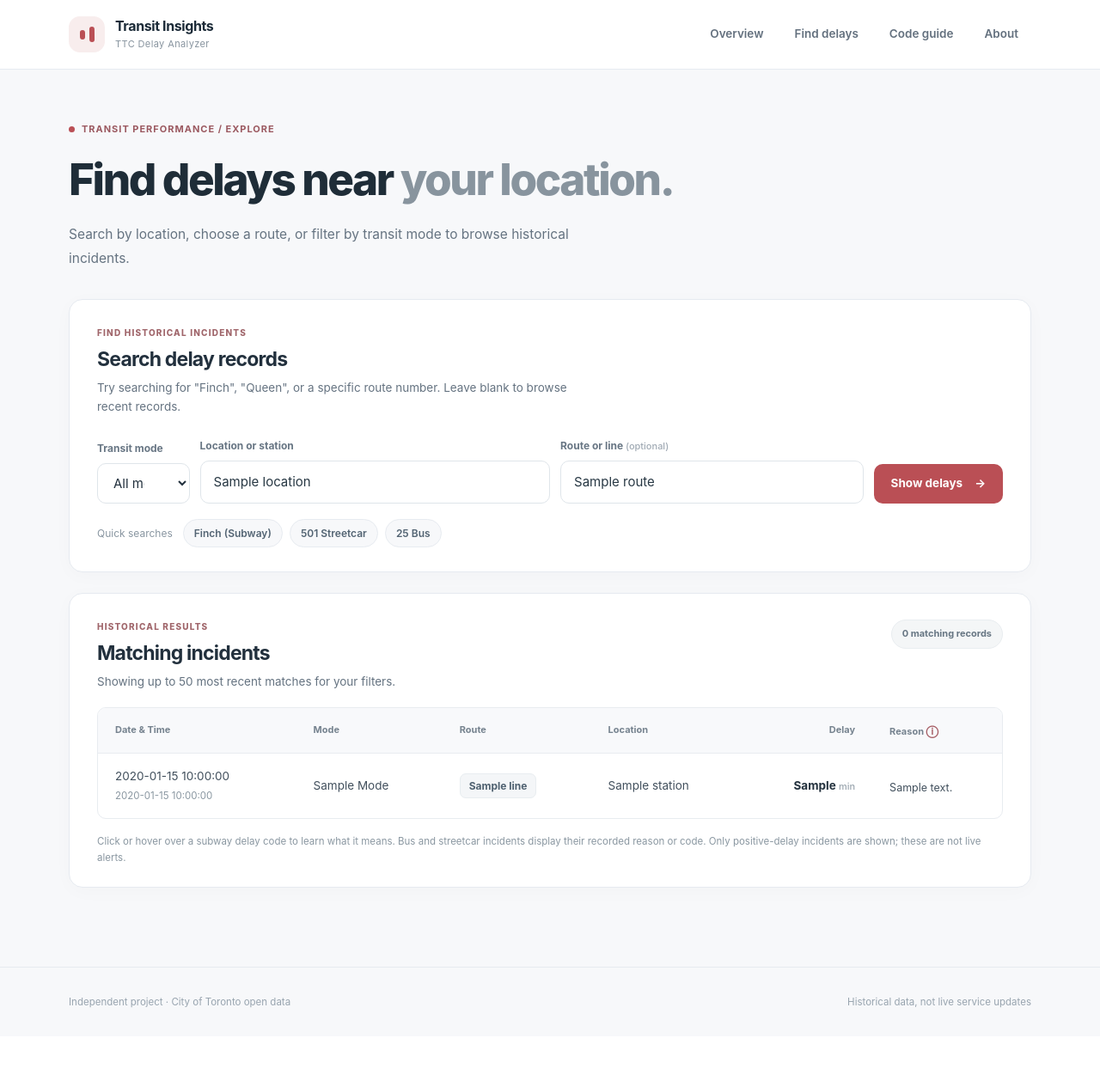
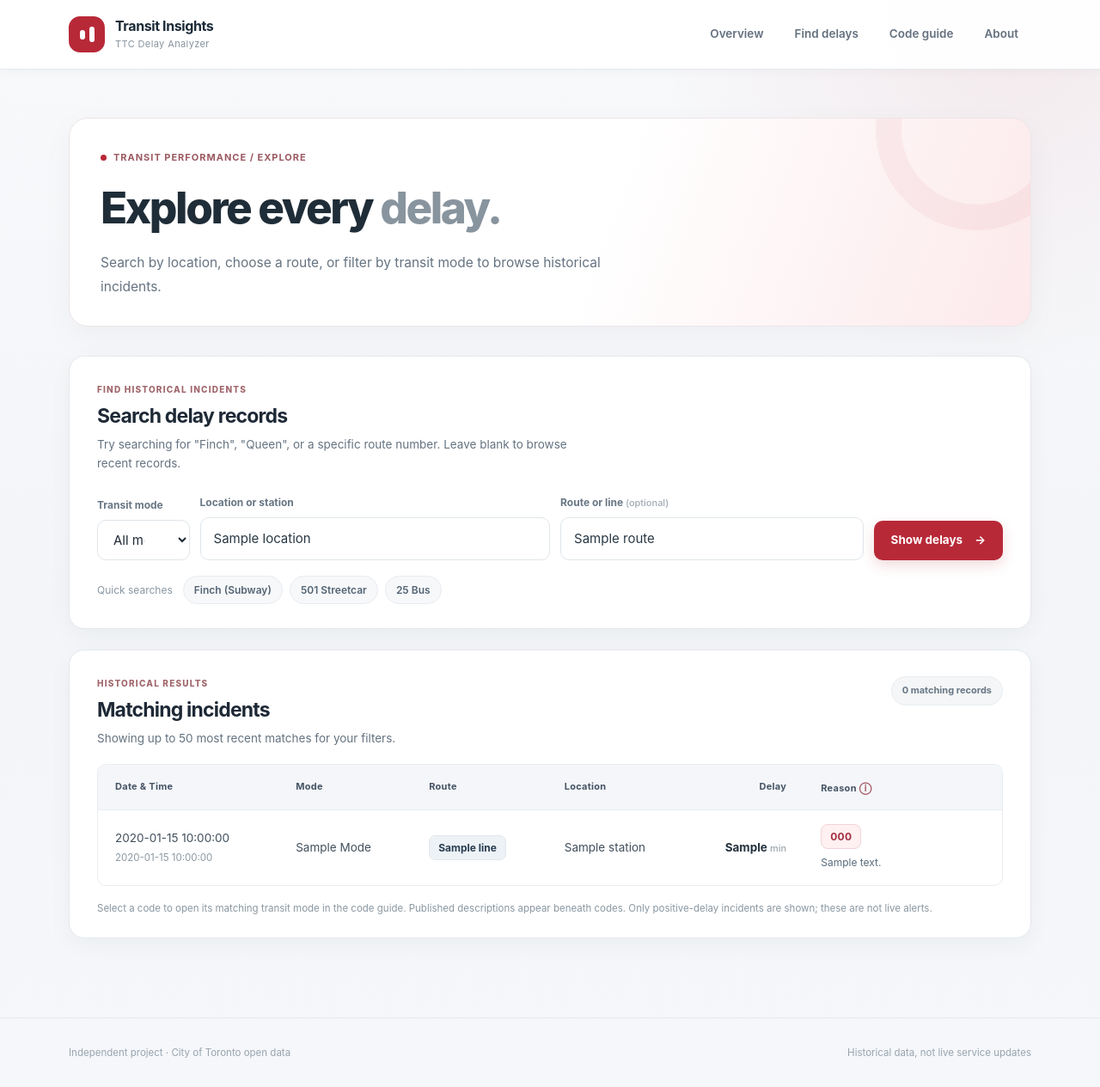
Before and after one commit to 02xcc/TTC-Delay-Analyzer, a Flask app: template templates/search.html in a window 1280 px wide. Shown: the whole page at 86% size. Before the commit the page ends 1173 px from the top, so only its background shows below. Run offline with Flask 3, Linux system fonts and the light colour scheme; the template is opened without the code that fills it: most values are stand-ins (such as "Sample title", 1, 10 or a date in 2020).

Commit message:
Redesign TTC dashboard and improve delay code display

```diff
--- a/app.py
+++ b/app.py
@@ -1,5 +1,6 @@
 """TTC Delay Analyzer: historical impact summaries, station search, code glossary."""
 import os
+import unicodedata
 from datetime import datetime
 
 from flask import Flask, render_template, request
@@ -34,6 +35,20 @@ LINE_LABELS = {
     "SRT": "Line 3 · Scarborough RT (historical)",
     "SHP": "Line 4 · Sheppard",
 }
+def clean_display(value):
+    """ASCII-friendly display; preserve stored TTC text unchanged."""
+    if value is None:
+        return ""
+    text_value = str(value)
+    replacements = {"â€™": "'", "â€“": "-", "â€”": "-", "Â": "", "�": ""}
+    for original, replacement in replacements.items():
+        text_value = text_value.replace(original, replacement)
+    text_value = unicodedata.normalize("NFKD", text_value)
+    return " ".join("".join(ch for ch in text_value if not unicodedata.combining(ch)).split())
+
+
+app.jinja_env.filters["clean_display"] = clean_display
+
 RESULT_LIMIT = 50
 MIN_LINE_INCIDENTS = 20  # Avoid one-off line values dominating the overview.
 
@@ -157,19 +172,33 @@ def search():
 def codes():
     q = request.args.get("q", "").strip()
     if len(q) > 70:
-        return render_template("codes.html", q=q, rows=[], error="Search is too long."), 400
+        return render_template("codes.html", q=q, mode="all", rows=[], error="Search is too long."), 400
+    mode = request.args.get("mode", "all").strip().lower()
+    if mode not in ("all", "subway", "bus", "streetcar"):
+        return render_template("codes.html", q=q, mode="all", rows=[], error="Invalid transit mode."), 400
     try:
         with engine.connect() as conn:
+            # Mode-aware descriptions so matching codes do not borrow other modes' meanings.
+            # Include the existing subway dictionary as a fallback for legacy records.
             rows = conn.execute(text("""
-                SELECT code, description FROM delay_codes
-                WHERE (:pattern = '%%' OR LOWER(code) LIKE LOWER(:pattern)
-                       OR LOWER(description) LIKE LOWER(:pattern))
-                ORDER BY code LIMIT 300
-            """), {"pattern": f"%{q}%"}).mappings().all()
-        return render_template("codes.html", q=q, rows=rows, error=None)
+                WITH glossary AS (
+                    SELECT mode, code, description FROM mode_delay_codes
+                    UNION ALL
+                    SELECT 'subway' AS mode, d.code, d.description FROM delay_codes d
+                    WHERE NOT EXISTS (
+                        SELECT 1 FROM mode_delay_codes m
+                        WHERE m.mode = 'subway' AND m.code = d.code
+                    )
+                )
+                SELECT mode, code, description FROM glossary
+                WHERE (:mode = 'all' OR mode = :mode)
+                  AND (:q = '' OR code ILIKE :pattern OR description ILIKE :pattern)
+                ORDER BY mode, code LIMIT 300
+            """), {"mode": mode, "q": q, "pattern": f"%{q}%"}).mappings().all()
+        return render_template("codes.html", q=q, mode=mode, rows=rows, error=None)
     except SQLAlchemyError:
         app.logger.exception("Unable to load TTC code descriptions")
-        return render_template("codes.html", q=q, rows=[],
+        return render_template("codes.html", q=q, mode=mode, rows=[],
                                error="Code descriptions are unavailable right now."), 503
 
 
--- a/static/style.css
+++ b/static/style.css
@@ -193,3 +193,35 @@ h2 { font-size: 23px; font-weight: 740; line-height: 1.3; letter-spacing: -.035e
     .search-quick { gap: 7px; }
 }
 select { font: inherit; }
+
+/* Polished editorial dashboard layer */
+:root { --accent:#b82938; --accent-dark:#8f1e2c; --accent-wash:#fff0f1; --bg:#f4f6f9; --ink:#1e2936; --line:#e5e8ed; --radius:18px; }
+body { background: radial-gradient(circle at 92% 2%, rgba(184,41,56,.07),transparent 24%),linear-gradient(180deg,#f8f9fb 0%,#f3f5f8 55%,#f5f7fa 100%); }
+.site-header { box-shadow:0 2px 14px rgba(23,35,49,.035); }
+.brand-symbol { background:#b82938; }
+.brand-symbol span { background:#fff; }
+.page-intro-enhanced { padding:32px 36px; background:linear-gradient(110deg,#fff 0%,#fff 55%,#fce9eb 100%); border:1px solid #eee5e7; border-radius:22px; box-shadow:0 10px 36px rgba(20,36,50,.04); position:relative; overflow:hidden; }
+.page-intro-enhanced:after { content:""; width:175px; height:175px; border:30px solid rgba(184,41,56,.055); border-radius:50%; position:absolute; top:-105px; right:-55px; pointer-events:none; }
+.content-panel,.metric-card,.soft-card { box-shadow:0 8px 28px rgba(28,42,56,.045); }
+.metric-card { border-top:3px solid rgba(184,41,56,.65); transition:transform .18s ease,box-shadow .18s ease; }
+.metric-card:hover { transform:translateY(-3px); box-shadow:0 14px 28px rgba(28,42,56,.085); }
+.metric-value { letter-spacing:-.055em; }
+.button-primary { box-shadow:0 6px 15px rgba(184,41,56,.17); }
+.data-table tbody tr:nth-child(even) { background:#fcfdff; }
+.data-table tbody tr:hover { background:#fff6f7; }
+.data-table th { background:#f4f6fa; color:#465464; letter-spacing:.025em; }
+.line-pill { background:#edf2f7; border-color:#e1e8ee; color:#283d50; }
+.reason-cell { min-width:190px; max-width:310px; }
+.code-chip { display:inline-block; padding:4px 10px; font-weight:750; font-size:12px; letter-spacing:.025em; background:#fff0f1; border:1px solid #f0d3d8; color:#a32f40; border-radius:8px; text-decoration:none; white-space:nowrap; }
+a.code-chip:hover,a.code-chip:focus-visible { background:#b82938; color:#fff; border-color:#b82938; }
+.code-description { display:block; max-width:300px; color:#586a79; font-size:12px; line-height:1.55; margin-top:7px; }
+.code-missing { font-style:italic; color:#8a96a1; }
+.code-card { background:#fff; border:1px solid #e7ebf0; padding:20px 21px; box-shadow:0 3px 12px rgba(16,34,45,.028); transition:border-color .15s ease, transform .15s ease; }
+.code-card:hover { border-color:#e6bdc4; transform:translateY(-2px); }
+.code-card-head { display:flex; gap:10px; align-items:center; justify-content:space-between; }
+.mode-label { background:#eff2f6; color:#657587; border-radius:999px; padding:3px 9px; font-size:11px; font-weight:650; }
+.mode-subway { background:#eaf1ff; color:#385f9f; } .mode-bus { background:#e9f7f1; color:#207354; } .mode-streetcar { background:#fff3e6; color:#98612b; }
+.search-field input:focus,.search-field select:focus { border-color:#b82938; box-shadow:0 0 0 3px rgba(184,41,56,.09); }
+.table-scroll { scrollbar-color:#cbd2dc transparent; }
+@media (max-width:650px) { .page-intro-enhanced { padding:27px 22px; } .data-table { min-width:800px; } .metric-card:hover,.code-card:hover { transform:none; } }
+@media (prefers-reduced-motion:reduce) { .metric-card,.code-card { transition:none; } }
--- a/templates/base.html
+++ b/templates/base.html
@@ -4,7 +4,7 @@
     <meta charset="UTF-8">
     <meta name="viewport" content="width=device-width, initial-scale=1">
     <meta name="theme-color" content="#f7f8fa">
-    <meta name="description" content="Explore patterns in historical Toronto subway delay data.">
+    <meta name="description" content="Explore historical Toronto subway, bus and streetcar delays.">
     <title>{% block title %}TTC Delay Analyzer{% endblock %}</title>
     <link rel="stylesheet" href="{{ url_for('static', filename='style.css') }}">
 </head>
--- a/templates/home.html
+++ b/templates/home.html
@@ -1,7 +1,7 @@
 {% extends "base.html" %}
 {% block title %}Overview · TTC Delay Analyzer{% endblock %}
 {% block content %}
-<section class="page-intro" aria-labelledby="overview-title">
+<section class="page-intro page-intro-enhanced" aria-labelledby="overview-title">
     <div class="eyebrow"><span class="eyebrow-dot"></span> Transit performance / Overview</div>
     <div class="intro-row">
         <div>
@@ -64,7 +64,7 @@
                 {% for row in routes %}
                     <tr>
                         <td style="text-transform: capitalize; color: #687684; font-weight: 600; font-size: 12px;">{{ row.mode }}</td>
-                        <td><a class="line-pill line-pill-link" href="{{ url_for('search', mode=row.mode, route=row.route) }}">{{ row.route }}</a></td>
+                        <td><a class="line-pill line-pill-link" href="{{ url_for('search', mode=row.mode, route=row.route) }}">{{ row.route|clean_display }}</a></td>
                         <td class="impact-cell">
                             <div class="impact-value">{{ '{:,}'.format(row.total_delay_minutes) }} <span class="unit">min combined</span></div>
                             <div class="impact-track" aria-hidden="true"><span style="width: {{ (100 * row.total_delay_minutes / max_minutes)|round|int if max_minutes else 0 }}%"></span></div>
--- a/templates/search.html
+++ b/templates/search.html
@@ -1,9 +1,9 @@
 {% extends "base.html" %}
 {% block title %}Explore delays · TTC Delay Analyzer{% endblock %}
 {% block content %}
-<section class="page-intro page-intro-compact" aria-labelledby="search-title">
+<section class="page-intro page-intro-compact page-intro-enhanced" aria-labelledby="search-title">
     <div class="eyebrow"><span class="eyebrow-dot"></span> Transit performance / Explore</div>
-    <h1 id="search-title">Find delays near <span class="heading-muted">your location.</span></h1>
+    <h1 id="search-title">Explore every <span class="heading-muted">delay.</span></h1>
     <p class="intro-description">Search by location, choose a route, or filter by transit mode to browse historical incidents.</p>
 </section>
 <section class="content-panel search-panel" aria-labelledby="search-form-heading">
@@ -70,19 +70,19 @@
                 <tr>
                     <td class="nowrap">{{ row.date or '—' }}<br><span style="font-size: 11.5px; color: #8a97a1;">{{ row.time or '' }}</span></td>
                     <td style="text-transform: capitalize;">{{ row.mode }}</td>
-                    <td><span class="line-pill">{{ row.line or '—' }}</span></td>
-                    <td>{{ row.station or 'Not recorded' }}</td>
+                    <td><span class="line-pill">{{ (row.line or 'Not recorded')|clean_display }}</span></td>
+                    <td>{{ (row.station or 'Not recorded')|clean_display }}</td>
                     <td class="numeric metric-cell">{{ row.min_delay }} <span class="unit">min</span></td>
-                    <td>
-                        {% if row.mode == 'subway' %}
-                            {% if row.code %}
-                                <a class="code-pill code-link" href="{{ url_for('codes', q=row.code) }}" title="{{ row.code_description or 'Description not available — open the code guide' }}" aria-label="{{ row.code }}: {{ row.code_description or 'Open the code guide' }}">{{ row.code }} <span aria-hidden="true">↗</span></a>
-                                <span class="code-description">{{ row.code_description or 'Not specified' }}</span>
+                    <td class="reason-cell">
+                        {% if row.code %}
+                            <a class="code-link code-chip" href="{{ url_for('codes', mode=row.mode, q=row.code) }}" aria-label="Look up {{ row.code }} in {{ row.mode }} code guide" title="View this code in the code guide">{{ row.code }}</a>
+                            {% if row.code_description and row.code_description|trim|upper != row.code|trim|upper %}
+                                <span class="code-description">{{ row.code_description|clean_display }}</span>
                             {% else %}
-                                <span class="unit">—</span>
+                                <span class="code-description code-missing">Description not published. Select the code to check the guide.</span>
                             {% endif %}
                         {% else %}
-                            <span class="code-description" style="max-width: none; color: #42505d; font-size: 12.5px;">{{ row.code_description or 'Not specified' }}</span>
+                            <span class="code-description">No reason recorded</span>
                         {% endif %}
                     </td>
                 </tr>
@@ -90,7 +90,7 @@
             </tbody>
         </table>
     </div>
-    <p class="table-note">Click or hover over a subway delay code to learn what it means. Bus and streetcar incidents display their recorded reason or code. Only positive-delay incidents are shown; these are not live alerts.</p>
+    <p class="table-note">Select a code to open its matching transit mode in the code guide. Published descriptions appear beneath codes. Only positive-delay incidents are shown; these are not live alerts.</p>
     {% else %}
     <div class="empty-state">
         <div class="empty-icon" aria-hidden="true">⌕</div>
--- a/templates/story.html
+++ b/templates/story.html
@@ -5,7 +5,7 @@
 <section class="page-intro page-intro-compact" aria-labelledby="story-title">
     <div class="eyebrow"><span class="eyebrow-dot"></span> Behind the project</div>
     <h1 id="story-title">Better questions.<br><span class="heading-muted">Clearer commutes.</span></h1>
-    <p class="intro-description">A student-built project to make Toronto's historical subway, bus, and streetcar delay data easier to explore.</p>
+    <p class="intro-description">A student-built project to make Toronto's historical subway, bus and streetcar delay data easier to explore.</p>
 </section>
 
 <section class="story-layout" aria-label="About the project">
@@ -13,7 +13,7 @@
         <div class="overline">OUR STORY</div>
         <h2>Why we built it</h2>
         <p>As students commuting across Toronto, we frequently experienced unpredictable transit delays. We wanted a clearer way to understand when and where those disruptions happen.</p>
-        <p>Using the City of Toronto's open data API, we built a data pipeline that collects historical TTC subway, bus, and streetcar delay records and organizes them for analysis.</p>
+        <p>Using the City of Toronto's open data API, we built a data pipeline that collects historical TTC subway, bus and streetcar delay records and organizes them for analysis.</p>
         <h2 class="story-subheading">What the project does</h2>
         <p>The TTC Delay Analyzer brings together Python, PostgreSQL, statistical analysis, and a simple web interface. Instead of sorting through raw datasets, visitors can explore patterns and search past records by location and route, and look up the meaning of reported delay codes.</p>
         <a class="button button-primary story-action" href="{{ url_for('search') }}">Explore the data <span aria-hidden="true">↗</span></a>
@@ -21,7 +21,7 @@
     <aside class="story-side">
         <div class="soft-card">
             <div class="overline">HOW IT WORKS</div>
-            <div class="step"><span class="step-number">01</span><div><strong>Collect</strong><p>Retrieve published TTC subway, bus, and streetcar delay records.</p></div></div>
+            <div class="step"><span class="step-number">01</span><div><strong>Collect</strong><p>Retrieve published TTC subway, bus and streetcar delay records.</p></div></div>
             <div class="step"><span class="step-number">02</span><div><strong>Organize</strong><p>Store historical data in PostgreSQL.</p></div></div>
             <div class="step"><span class="step-number">03</span><div><strong>Explore</strong><p>Summarize trends and search recorded incidents.</p></div></div>
         </div>
```
Also changed, not shown: templates/codes.html (+20 -5 lines).
